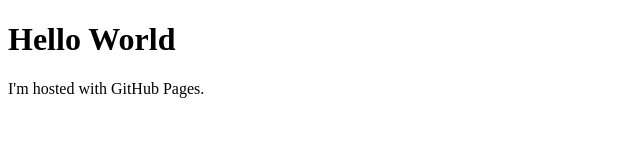
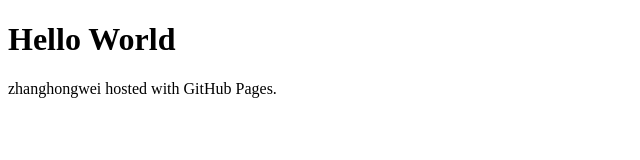
Before and after one commit to weiweibored/zhanghongwei.github.io, a plain HTML site: page index.html in a window 1280 px wide. Shown: the whole page, without its empty margins (0-640 px from the left). Drawn offline with Linux system fonts and the light colour scheme.

Commit message:
Update index.html

```diff
--- a/index.html
+++ b/index.html
@@ -2,6 +2,6 @@
 <html>
 <body>
 <h1>Hello World</h1>
-<p>I'm hosted with GitHub Pages.</p>
+<p>zhanghongwei hosted with GitHub Pages.</p>
 </body>
 </html>
```
